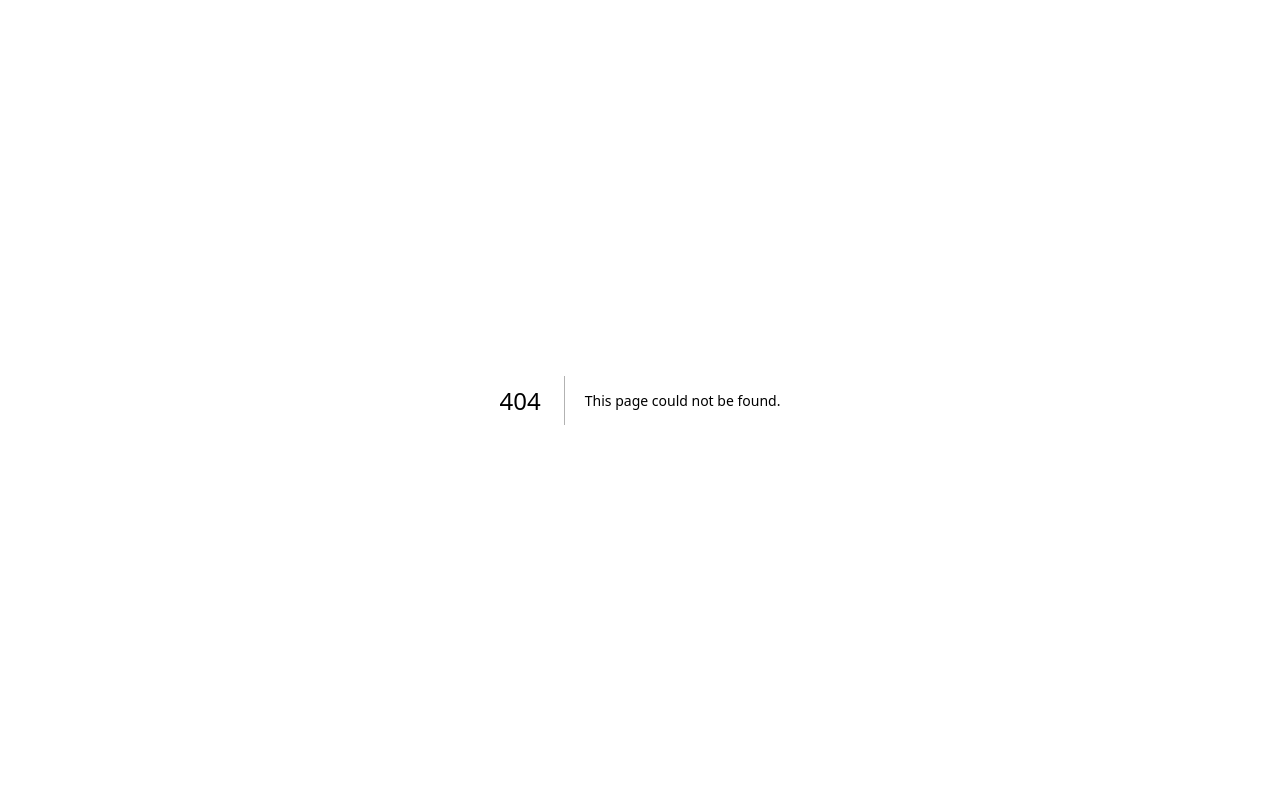
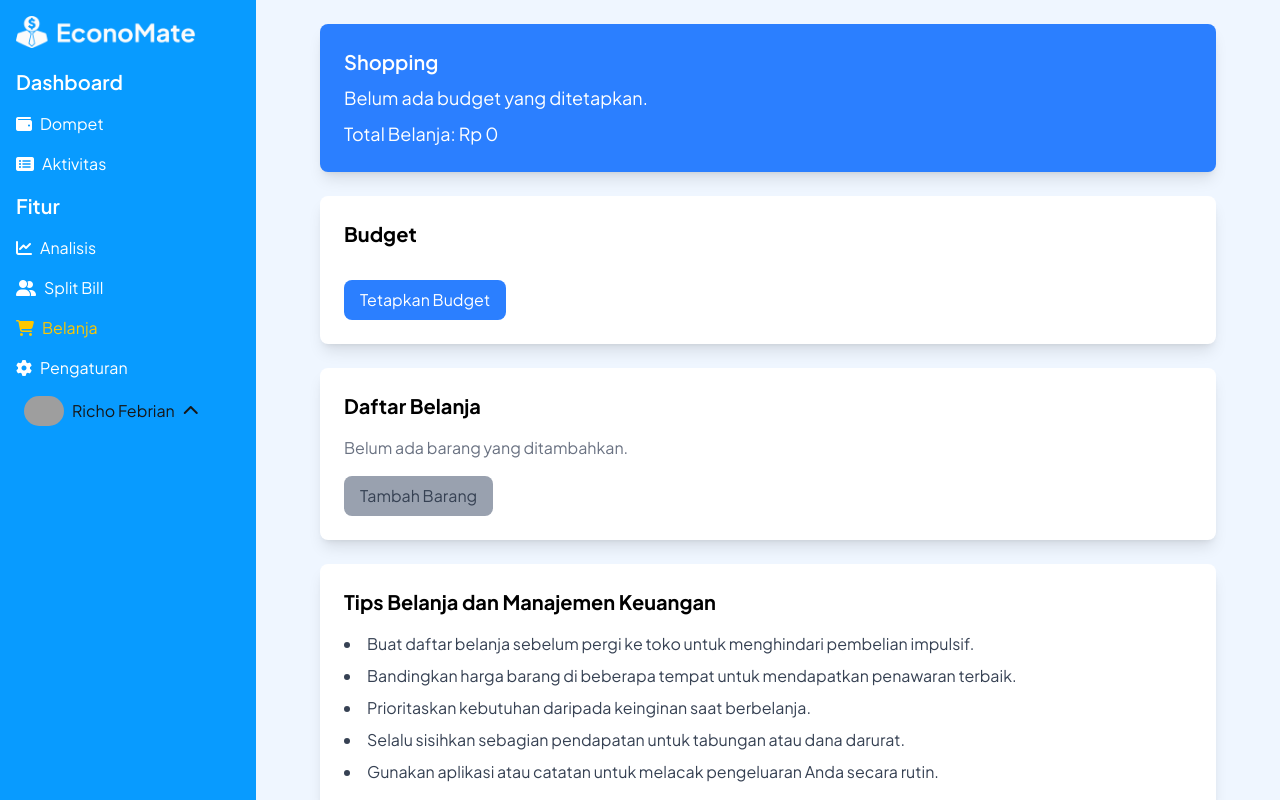
Before and after one commit to richofal/economate_website, a Next.js app: page /belanja in a window 1280 px wide. Before the commit this address had no page. Built offline with nearby package versions, Linux system fonts and the light colour scheme; grey boxes are pictures that could not be loaded.

Commit message:
Menambahkan fitur belanja

```diff
--- /dev/null
+++ b/app/belanja/page.tsx
@@ -0,0 +1,18 @@
+"use client";
+
+import React from "react";
+import Sidebar from "../components/Sidebar";
+import Belanja from "../components/Belanja";
+
+const UserAktivitas = () => {
+  return (
+    <div className="flex h-screen">
+      <Sidebar />
+      <div className="flex-1 overflow-auto">
+        <Belanja />
+      </div>
+    </div>
+  );
+};
+
+export default UserAktivitas;
--- /dev/null
+++ b/app/components/Belanja.tsx
@@ -0,0 +1,159 @@
+"use client";
+import React, { useState } from "react";
+
+const Shopping = () => {
+  const [items, setItems] = useState<
+    { name: string; price: number; quantity: number }[]
+  >([]);
+  const [budget, setBudget] = useState<number | null>(null);
+
+  const addItem = () => {
+    const name = prompt("Masukkan nama barang:");
+    const price = prompt("Masukkan harga barang (contoh: 10000):");
+    const quantity = prompt("Masukkan jumlah barang:");
+
+    if (
+      name &&
+      price &&
+      quantity &&
+      !isNaN(Number(price)) &&
+      !isNaN(Number(quantity))
+    ) {
+      setItems((prev) => [
+        ...prev,
+        { name, price: Number(price), quantity: Number(quantity) },
+      ]);
+    }
+  };
+
+  const setInitialBudget = () => {
+    const inputBudget = prompt("Masukkan budget Anda (contoh: 500000):");
+    if (inputBudget && !isNaN(Number(inputBudget))) {
+      setBudget(Number(inputBudget));
+    }
+  };
+
+  const totalCost = items.reduce(
+    (total, item) => total + item.price * item.quantity,
+    0
+  );
+
+  const formattedCurrency = (amount: number) =>
+    "Rp " + amount.toLocaleString("id-ID");
+
+  return (
+    <div className="bg-blue-50 p-6 min-h-screen">
+      <div className="max-w-4xl mx-auto space-y-6">
+        {/* Header */}
+        <div className="bg-blue-500 text-white p-6 rounded-lg shadow-lg">
+          <h2 className="text-xl font-semibold">Shopping</h2>
+          <p className="text-lg mt-2">
+            {budget !== null
+              ? `Budget: ${formattedCurrency(budget)}`
+              : "Belum ada budget yang ditetapkan."}
+          </p>
+          <p className="text-lg mt-2">
+            Total Belanja: {formattedCurrency(totalCost)}
+          </p>
+          {budget !== null && (
+            <p
+              className={`text-lg mt-2 ${
+                totalCost > budget ? "text-red-500" : "text-green-500"
+              }`}
+            >
+              {totalCost > budget
+                ? "Anda telah melebihi budget!"
+                : "Masih dalam budget."}
+            </p>
+          )}
+        </div>
+
+        {/* Budget Section */}
+        <div className="bg-white p-6 rounded-lg shadow-lg">
+          <h3 className="text-xl font-bold text-black mb-4">Budget</h3>
+          <button
+            className="bg-blue-500 text-white px-4 py-2 rounded-lg mt-4 hover:bg-blue-600 transition-all"
+            onClick={setInitialBudget}
+          >
+            Tetapkan Budget
+          </button>
+        </div>
+
+        {/* Items Section */}
+        <div className="bg-white p-6 rounded-lg shadow-lg">
+          <h3 className="text-xl font-bold text-black mb-4">Daftar Belanja</h3>
+          <div className="space-y-2">
+            {items.length > 0 ? (
+              <div>
+                <div className="flex justify-between font-bold border-black border-b pb-2">
+                  <span className="w-1/3 text-black">Nama Barang</span>
+                  <span className="w-1/3 text-center text-black">
+                    Kuantitas x Harga
+                  </span>
+                  <span className="w-1/3 text-right text-black">Total</span>
+                </div>
+                {items.map((item, index) => (
+                  <div
+                    key={index}
+                    className="flex justify-between border-black items-center border-b py-2"
+                  >
+                    <span className="w-1/3 text-black">{item.name}</span>
+                    <span className="w-1/3 text-center text-black">
+                      {item.quantity} x {formattedCurrency(item.price)}
+                    </span>
+                    <span className="w-1/3 text-right text-black">
+                      {formattedCurrency(item.price * item.quantity)}
+                    </span>
+                  </div>
+                ))}
+              </div>
+            ) : (
+              <p className="text-gray-500">
+                Belum ada barang yang ditambahkan.
+              </p>
+            )}
+          </div>
+          <button
+            className={`px-4 py-2 rounded-lg mt-4 transition-all ${
+              budget === null
+                ? "bg-gray-400 text-gray-700 cursor-not-allowed"
+                : "bg-blue-500 text-white hover:bg-blue-600"
+            }`}
+            onClick={addItem}
+            disabled={budget === null}
+          >
+            Tambah Barang
+          </button>
+        </div>
+
+        {/* Tips Section */}
+        <div className="bg-white p-6 rounded-lg shadow-lg">
+          <h3 className="text-xl font-bold text-black mb-4">
+            Tips Belanja dan Manajemen Keuangan
+          </h3>
+          <ul className="list-disc list-inside text-gray-700 space-y-2">
+            <li>
+              Buat daftar belanja sebelum pergi ke toko untuk menghindari
+              pembelian impulsif.
+            </li>
+            <li>
+              Bandingkan harga barang di beberapa tempat untuk mendapatkan
+              penawaran terbaik.
+            </li>
+            <li>Prioritaskan kebutuhan daripada keinginan saat berbelanja.</li>
+            <li>
+              Selalu sisihkan sebagian pendapatan untuk tabungan atau dana
+              darurat.
+            </li>
+            <li>
+              Gunakan aplikasi atau catatan untuk melacak pengeluaran Anda
+              secara rutin.
+            </li>
+          </ul>
+        </div>
+      </div>
+    </div>
+  );
+};
+
+export default Shopping;
```
Also changed, not shown: app/components/Pengaturan.tsx (added), app/pengaturan/page.tsx (added).
